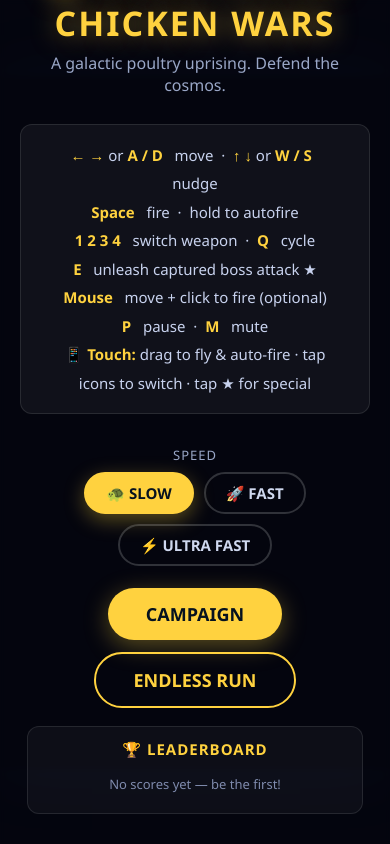
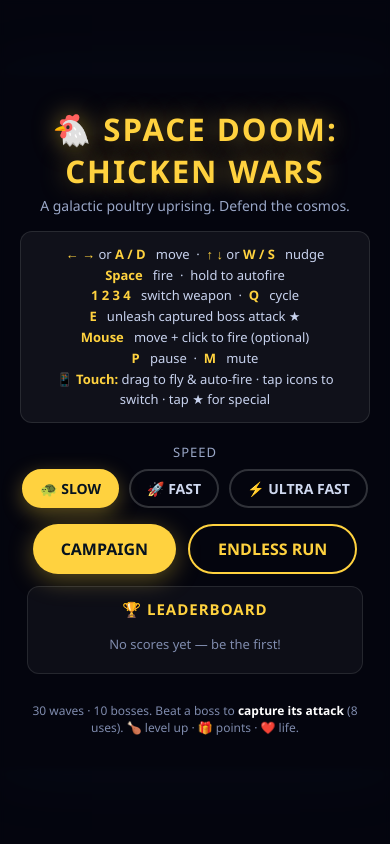
Before and after one commit to Kario360/space-doom-chicken-wars, a plain HTML site: page index.html in a window 390 px wide. Drawn offline with Linux system fonts and the light colour scheme.

Commit message:
Mobile responsive overlays, full installed name, dvh sizing

```diff
--- a/index.html
+++ b/index.html
@@ -29,6 +29,7 @@
     position: relative;
     width: 100vw;
     height: 100vh;
+    height: 100dvh;          /* use the *visible* viewport on mobile (excludes browser chrome) */
     display: flex;
     align-items: center;
     justify-content: center;
@@ -50,8 +51,14 @@
     background: rgba(5,6,15,0.78);
     backdrop-filter: blur(3px);
     z-index: 10;
-    padding: 20px;
-  }
+    /* scrollable + respects notches/home-indicator so nothing is ever clipped on phones */
+    overflow-y: auto;
+    -webkit-overflow-scrolling: touch;
+    padding: max(20px, env(safe-area-inset-top)) max(20px, env(safe-area-inset-right))
+             max(20px, env(safe-area-inset-bottom)) max(20px, env(safe-area-inset-left));
+  }
+  /* let content stack from the top once it's taller than the screen, so the title is never cut off */
+  .overlay > * { flex-shrink: 0; }
   .overlay.hidden { display: none; }
   h1 {
     font-size: clamp(34px, 7vw, 72px);
@@ -132,6 +139,23 @@
     outline: none; margin-right: 8px;
   }
   .entry button { padding: 10px 22px; font-size: 16px; }
+
+  /* ---- Mobile / short screens: tighten spacing so the menus fit without scrolling ---- */
+  @media (max-width: 560px), (max-height: 760px) {
+    h1 { font-size: clamp(26px, 8vw, 48px); margin-bottom: 4px; }
+    .tag { font-size: 14px; margin-bottom: 16px; }
+    .keys { font-size: 13px; line-height: 1.6; padding: 12px 16px; margin-bottom: 18px; }
+    .difficulty { margin: 2px 0 16px; }
+    .diff-btns button { font-size: 14px; padding: 8px 16px; }
+    button { font-size: 16px; padding: 12px 28px; }
+    .stat { font-size: 18px; margin: 4px 0 16px; }
+    .board { margin: 12px 0; }
+    .muted { font-size: 12px; margin-top: 16px; }
+  }
+  /* Extra-small phones: drop the long controls help (touch instructions cover it) */
+  @media (max-height: 680px) {
+    #menu .keys { display: none; }
+  }
 </style>
 </head>
 <body>
--- a/sw.js
+++ b/sw.js
@@ -1,4 +1,4 @@
-const CACHE = "cluck-invaders-v4";
+const CACHE = "cluck-invaders-v5";
 const ASSETS = [
   "./",
   "./index.html",
```
Also changed, not shown: manifest.webmanifest.
